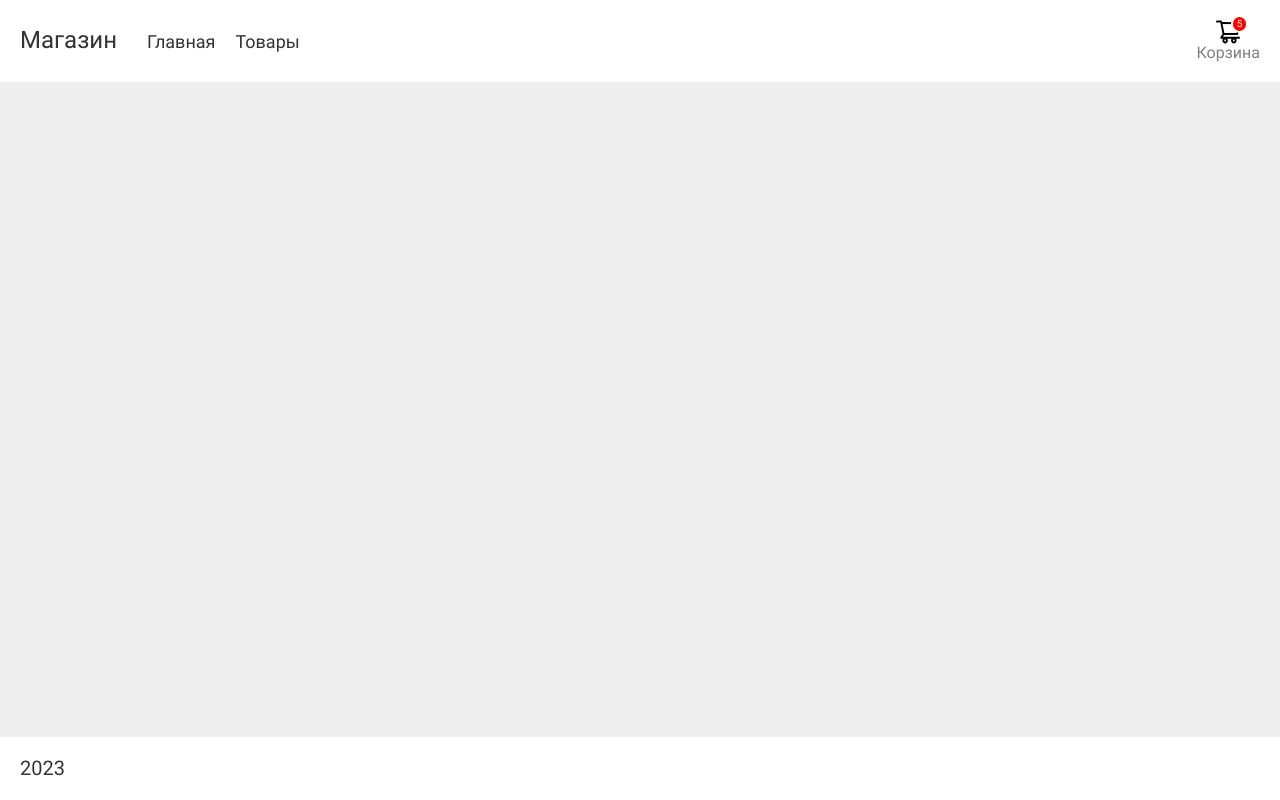
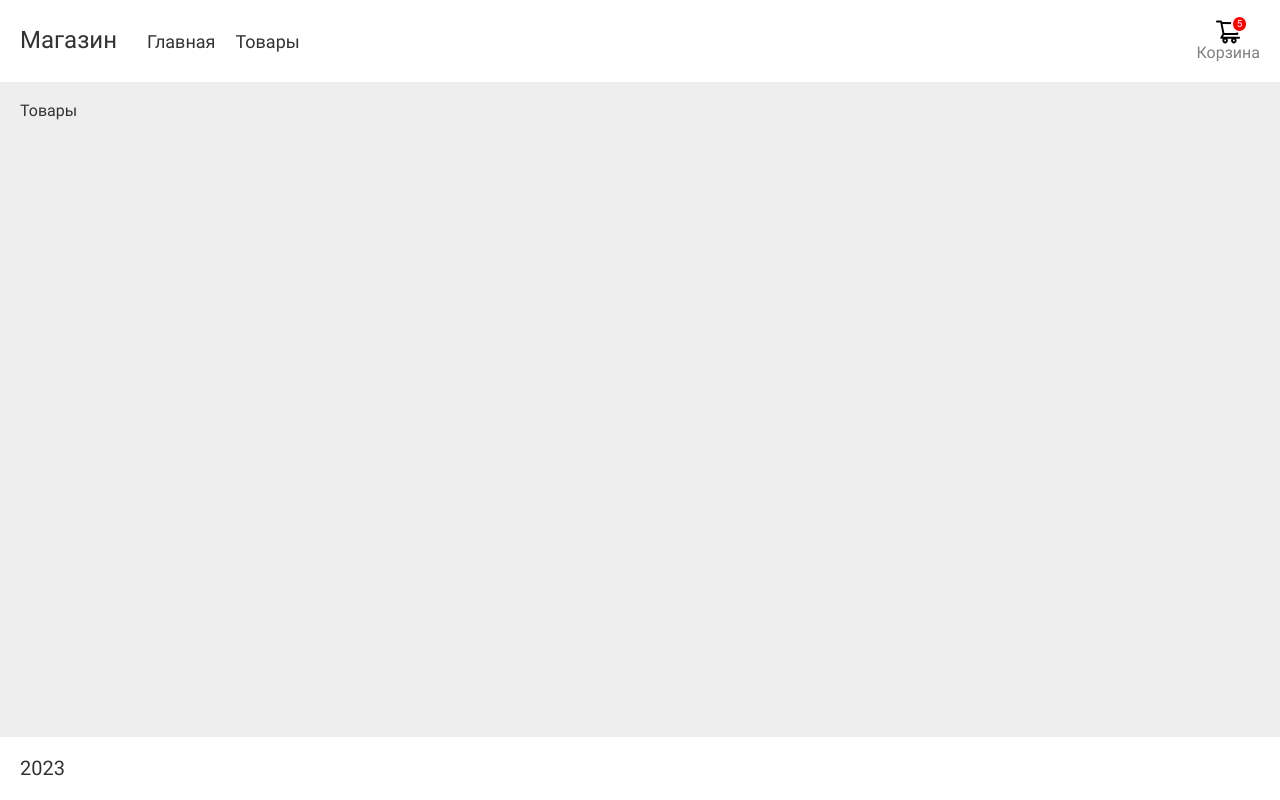
Before and after one commit to Konokhov/shop, a React app: page /products in a window 1280 px wide. Built offline with nearby package versions, Linux system fonts and the light colour scheme.

Commit message:
feat: add routing

```diff
--- a/package.json
+++ b/package.json
@@ -42,6 +42,7 @@
   "dependencies": {
     "normalize.css": "^8.0.1",
     "react": "^18.2.0",
-    "react-dom": "^18.2.0"
+    "react-dom": "^18.2.0",
+    "react-router-dom": "^6.16.0"
   }
 }
--- a/src/App/App.tsx
+++ b/src/App/App.tsx
@@ -1,15 +1,17 @@
 import React from "react";
-import Header from "components/Header";
+import { Route, Routes } from "react-router-dom";
 import Main from "./pages/Main";
-import Footer from "components/Footer";
+import Products from "./pages/Products";
+import Layout from "components/Layout";
 
 function App() {
   return (
-    <>
-      <Header />
-      <Main />
-      <Footer />
-    </>
+    <Routes>
+      <Route path="/" element={<Layout />}>
+        <Route index element={<Main />} />
+        <Route path="/products" element={<Products />} />
+      </Route>
+    </Routes>
   );
 }
 
--- a/src/App/pages/Main/Main.tsx
+++ b/src/App/pages/Main/Main.tsx
@@ -1,12 +1,8 @@
-import React from 'react';
-import PageLayout from 'components/PageLayout';
+import React from "react";
+import PageLayout from "components/PageLayout";
 
 function Main() {
-  return (
-    <PageLayout>
-
-    </PageLayout>
-  )
+  return <PageLayout>Главная</PageLayout>;
 }
 
 export default Main;
--- /dev/null
+++ b/src/App/pages/Products/Products.tsx
@@ -0,0 +1,8 @@
+import React from "react";
+import PageLayout from "components/PageLayout";
+
+function Products() {
+  return <PageLayout>Товары</PageLayout>;
+}
+
+export default Products;
--- /dev/null
+++ b/src/App/pages/Products/index.ts
@@ -0,0 +1 @@
+export { default } from "./Products";
--- /dev/null
+++ b/src/components/Layout/Layout.tsx
@@ -0,0 +1,16 @@
+import React from "react";
+import { Outlet } from "react-router-dom";
+import Header from "components/Header";
+import Footer from "components/Footer";
+
+function Layout() {
+  return (
+    <>
+      <Header />
+      <Outlet />
+      <Footer />
+    </>
+  );
+}
+
+export default Layout;
--- /dev/null
+++ b/src/components/Layout/index.ts
@@ -0,0 +1 @@
+export {default} from "./Layout";
--- a/src/components/Logo/Logo.tsx
+++ b/src/components/Logo/Logo.tsx
@@ -1,11 +1,12 @@
 import React from "react";
 import styles from "./Logo.module.scss";
+import { Link } from "react-router-dom";
 
 function Logo() {
   return (
-    <a className={styles.logo} href="#">
+    <Link to={"/"} className={styles.logo}>
       Магазин
-    </a>
+    </Link>
   );
 }
 
--- a/src/components/Navbar/Navbar.tsx
+++ b/src/components/Navbar/Navbar.tsx
@@ -1,5 +1,6 @@
 import React, { memo } from "react";
 import styles from "./Navbar.module.scss";
+import { Link } from "react-router-dom";
 
 type NavbarProps = {
   isToggle: boolean;
@@ -10,14 +11,14 @@ function Navbar({ isToggle }: NavbarProps) {
     <nav className={`${styles.navbar} ${isToggle ? styles.open : ""}`}>
       <ul className={`${styles.list} ${isToggle ? styles.open : ""}`}>
         <li className={styles.item}>
-          <a className={styles.link} href="#">
+          <Link to={"/"} className={styles.link}>
             Главная
-          </a>
+          </Link>
         </li>
         <li className={styles.item}>
-          <a className={styles.link} href="#">
+          <Link to={"products"} className={styles.link}>
             Товары
-          </a>
+          </Link>
         </li>
       </ul>
     </nav>
--- a/src/components/PageLayout/PageLayout.module.scss
+++ b/src/components/PageLayout/PageLayout.module.scss
@@ -1,3 +1,4 @@
 .page {
   flex: 1 1 auto;
+  padding: 20px;
 }
--- a/src/index.tsx
+++ b/src/index.tsx
@@ -1,8 +1,13 @@
 import React from "react";
-import {createRoot} from 'react-dom/client';
+import { createRoot } from "react-dom/client";
 import "./styles/style.scss";
 import App from "./App";
+import { BrowserRouter } from "react-router-dom";
 
-const root = createRoot(document.getElementById('root') as HTMLElement);
+const root = createRoot(document.getElementById("root") as HTMLElement);
 
-root.render(<App />);
+root.render(
+  <BrowserRouter>
+    <App />
+  </BrowserRouter>
+);
```
Also changed, not shown: 1 other file (tests, documents, lock files or other folders).
